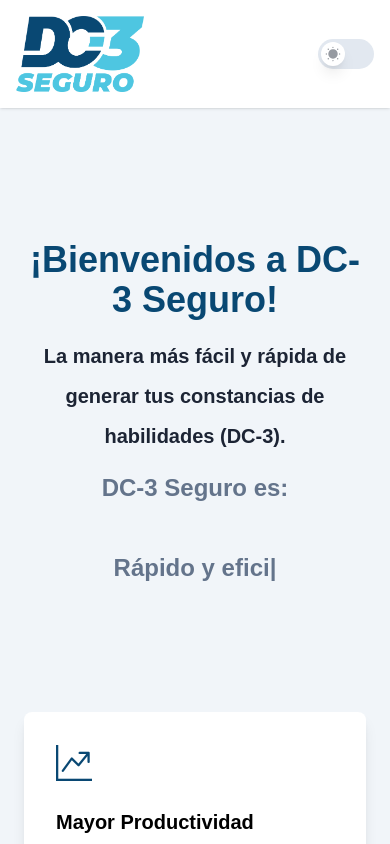
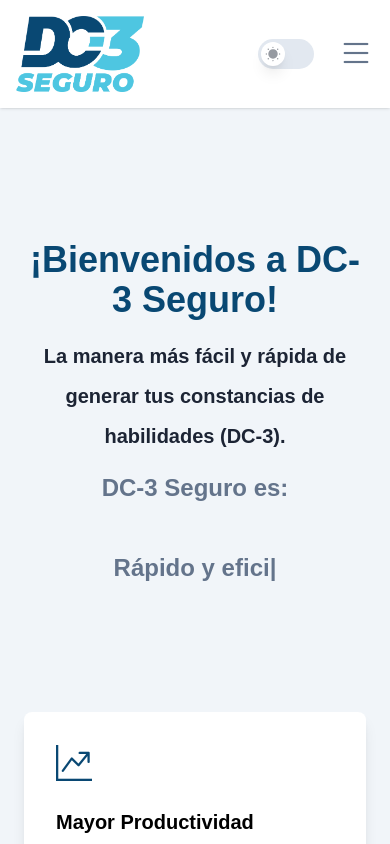
Before and after one commit to JoshuaDeveloper25/DC3-SEGURO, a Next.js app: page / in a window 390 px wide. Shown: the top 844 px of the page. Built offline with nearby package versions, Linux system fonts and the light colour scheme.

Commit message:
Added hamburguer menu

```diff
--- a/src/components/Home/Menu/index.jsx
+++ b/src/components/Home/Menu/index.jsx
@@ -1,10 +1,13 @@
 "use client";
 
 import { navLinks } from "@/src/data/dataHome";
-import { useEffect, useState } from "react";
 import ThemeToggle from "./ThemeToggle";
 
+// External imports
+import { motion, AnimatePresence } from "framer-motion";
+
 // React imports
+import { useEffect, useState } from "react";
 import Image from "next/image";
 import Link from "next/link";
 
@@ -14,6 +17,7 @@
 
 const Menu = () => {
   const [prevScrollPos, setPrevScrollPos] = useState(0);
+  const [openHamMenu, setOpenHamMenu] = useState(false);
   const [visible, setVisible] = useState(true);
 
   useEffect(() => {
@@ -44,7 +48,6 @@
 
         <Image className="w-32 dark:hidden" src={LogoLight} alt="Logo Light" />
       </div>
-
       <ul className="md:flex hidden items-center gap-8">
         {navLinks?.map((navLink) => (
           <li className={navLink?.styles} key={navLink?.link}>
@@ -52,8 +55,48 @@
           </li>
         ))}
       </ul>
+      <div className="flex justify-center items-center gap-6">
+        <ThemeToggle />
 
-      <ThemeToggle />
+        <div className="md:hidden block">
+          <button
+            onClick={() => setOpenHamMenu(!openHamMenu)}
+            className="btn"
+            type="button"
+          >
+            {openHamMenu ? (
+              <i class="bi bi-x-lg text-4xl"></i>
+            ) : (
+              <i className="bi bi-list text-4xl"></i>
+            )}
+          </button>
+        </div>
+      </div>
+
+      {/* HAM BURGUER DISPLAY */}
+      <AnimatePresence>
+        {openHamMenu && (
+          <motion.div
+            initial={{ opacity: 0, y: -20 }}
+            animate={{ opacity: 1, y: 0 }}
+            exit={{ opacity: 0, y: -20 }}
+            className="md:hidden absolute top-full left-0 w-full bg-white dark:bg-[#24303f] shadow-lg"
+          >
+            <ul className="flex flex-col items-center gap-4 py-4">
+              {navLinks?.map((navLink) => (
+                <li className={navLink?.styles} key={navLink?.link}>
+                  <Link
+                    href={navLink?.link}
+                    onClick={() => setOpenHamMenu(false)}
+                  >
+                    {navLink?.text}
+                  </Link>
+                </li>
+              ))}
+            </ul>
+          </motion.div>
+        )}
+      </AnimatePresence>
     </nav>
   );
 };
```
